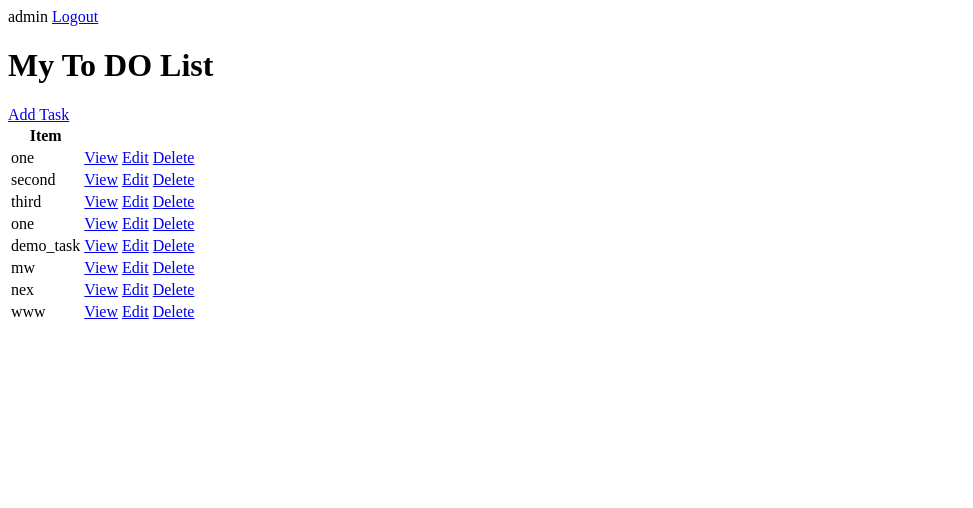
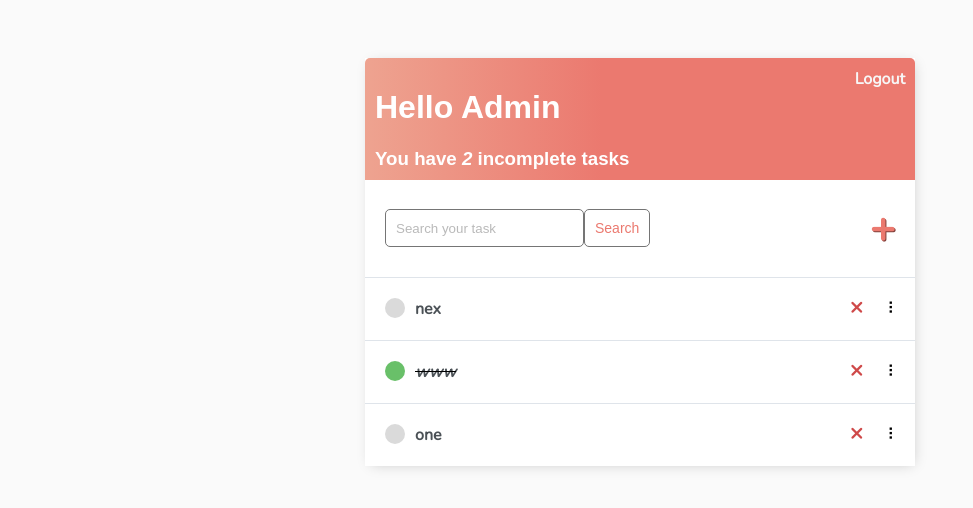
Before and after one commit to ekolodenets/todotask, a Django app: page / in a window 1280 px wide. Shown: the top 508 px of the page, without its empty margins (0-973 px from the left). Run offline with Django 4.2, Linux system fonts and the light colour scheme; a user stored in the database is signed in; data comes from the database, SQL or seed files in the repository; both versions use the stored data as it was after the commit.

Commit message:
add some cosmetic changes and finished

```diff
--- a/base/models.py
+++ b/base/models.py
@@ -13,4 +13,4 @@ class Task(models.Model):
         return self.title
 
     class Meta:
-        ordering = ['completed']
+        order_with_respect_to = 'user'
--- a/base/templates/base/task_list.html
+++ b/base/templates/base/task_list.html
@@ -1,26 +1,81 @@
-{% if request.user.is_authenticated %}
-<p>{{request.user}} <a href="{% url 'logout' %}">Logout</a></p>
-{% else %}
-<a href="{% url 'login' %}">Login</a>
-{% endif %}
+{% extends 'base/main.html' %}
+{% block content %}
+<script src="https://cdn.jsdelivr.net/npm/sortablejs@latest/Sortable.min.js"></script>
+<div class="header-bar">
+    <div>
+        <h1>Hello {{request.user|title}}</h1>
+        <h3 style="margin:0">You have <i>{{count}}</i> incomplete task{{ count|pluralize:"s" }}</h3>
+    </div>
 
-<h1>My To DO List</h1>
-<a href="{% url 'create' %}">Add Task</a>
-<table>
-    <tr>
-        <th>Item</th>
-        <th></th>
-        <th></th>
-        <th></th>
-    </tr>
+    {% if request.user.is_authenticated %}
+    <a href="{% url 'logout' %}">Logout</a> {% else %}
+    <a href="{% url 'login' %}">Login</a> {% endif %}
+</div>
+
+<div id="search-add-wrapper">
+    <form method="GET" style="display: flex;">
+        <input type='text' name='search-area' placeholder="Search your task" value="{{search_input}}">
+        <input class="button" type="submit" value='Search'>
+    </form>
+    {% if tasks|length > 0 %}
+    <a id="add-link" href="{% url 'create' %}">&#x2b;</a>
+    {% endif %}
+</div>
+<!-- Hidden form. Form submits new item positions -->
+<form style="display: none;" id="reorderForm" method="post" action="{% url 'task-reorder' %}">
+    {% csrf_token %}
+    <input type="hidden" id="positionInput" name="position">
+</form>
+
+<div id="tasklist" class="task-items-wrapper">
     {% for task in tasks %}
-    <tr>
-        <td>{{task.title}}</td>
-        <td><a href="{% url 'task' task.id %}">View</a></td>
-        <td><a href="{% url 'edit' task.id %}">Edit</a></td>
-        <td><a href="{% url 'delete' task.id %}">Delete</a></td>
-    </tr>
+    <div class="task-wrapper" data-position="{{task.pk}}">
+        <div class="task-title">
+            {% if task.completed %}
+            <div class="task-complete-icon"></div>
+            <i><s><a href="{% url 'edit' task.id %}">{{task}}</a></s></i> {% else %}
+            <div class="task-incomplete-icon"></div>
+            <a href="{% url 'edit' task.id %}">{{task}}</a> {% endif %}
+        </div>
+        <div class="task-controls">
+            <a class="delete-link" href="{% url 'delete' task.id %}">&#215;</a>
+            <span class="handle">&nbsp;&#10247;</span>
+        </div>
+    </div>
+
     {% empty %}
-        <h3>No Items</h3>
+    <div style="text-align: center; padding-bottom: 10px; line-height: 1em;">
+        <h3>No new tasks are created.</h3>
+        <h3>Create a <a style="text-decoration: none; color: #e53935;" href="{% url 'create' %}">New task</a> ! </h3>
+    </div>
     {% endfor %}
-</table>
+</div>
+
+<script>
+    var taskList = document.getElementById("tasklist");
+    var reorderForm = document.getElementById("reorderForm");
+    var positionInput = document.getElementById("positionInput");
+
+    let sortable = Sortable.create(taskList, {
+        handle: '.handle',
+        ghostClass: 'dropArea',
+        chosenClass: 'selectedTask',
+
+    });
+
+    function reordering() {
+        const rows = document.getElementsByClassName("task-wrapper");
+        let pos = [];
+        for (let row of rows) {
+            pos.push(row.dataset.position);
+        }
+        console.log(pos.join(","))
+        positionInput.value = pos.join(',');
+        reorderForm.submit();
+    }
+
+    document.ondrop = reordering
+</script>
+
+
+{% endblock content %}
--- a/base/urls.py
+++ b/base/urls.py
@@ -1,13 +1,15 @@
 from django.urls import path
-from .views import TaskList, TaskDetail, TaskCreate, TaskUpdate, TaskDelete, CustomLoginView
+from .views import TaskList, TaskDetail, TaskCreate, TaskUpdate, TaskDelete, CustomLoginView, RegisterPage, TaskReorder
 from django.contrib.auth.views import LogoutView
 urlpatterns = [
     path('login', CustomLoginView.as_view(), name='login'),
     path('logout', LogoutView.as_view(next_page='login'), name='logout'),
+    path('register', RegisterPage.as_view(), name='register'),
     path('', TaskList.as_view(), name='tasks'),
     path('task/<int:pk>/', TaskDetail.as_view(), name='task'),
     path('create/', TaskCreate.as_view(), name='create'),
     path('edit/<int:pk>/', TaskUpdate.as_view(), name='edit'),
     path('delete/<int:pk>/', TaskDelete.as_view(), name='delete'),
+    path('task-reorder/', TaskReorder.as_view(), name='task-reorder'),
 
 ]
--- a/base/views.py
+++ b/base/views.py
@@ -1,12 +1,21 @@
-from django.shortcuts import render
+from django.shortcuts import render, redirect
 from django.views.generic.list import ListView
 from django.views.generic.detail import DetailView
-from django.views.generic.edit import CreateView, UpdateView, DeleteView
+from django.views.generic.edit import CreateView, UpdateView, DeleteView, FormView
 from django.urls import reverse_lazy
 
-from django.contrib.auth.views import LoginView, LogoutView
+from django.contrib.auth.views import LoginView
+from django.contrib.auth.mixins import LoginRequiredMixin
+from django.contrib.auth.forms import UserCreationForm
+from django.contrib.auth import login
+
+# Imports for Reordering Feature
+from django.views import View
+from django.shortcuts import redirect
+from django.db import transaction
 
 from .models import Task
+from .forms import PositionForm
 
 class CustomLoginView(LoginView):
     template_name = 'base/login.html'
@@ -16,30 +25,79 @@ class CustomLoginView(LoginView):
     def get_success_url(self):
         return reverse_lazy('tasks')
 
-class TaskList(ListView):
+
+class RegisterPage(FormView):
+    template_name = 'base/register.html'
+    form_class = UserCreationForm
+    redirect_authenticated_user = True
+    success_url = reverse_lazy('tasks')
+
+    def form_valid(self, form):
+        user = form.save()
+        if user is not None:
+            login(self.request, user)
+        return super(RegisterPage, self).form_valid(form)
+
+    def get(self, *args, **kwargs):
+        if self.request.user.is_authenticated:
+            return redirect('tasks')
+        return super(RegisterPage, self).get(*args, **kwargs)
+
+class TaskList(LoginRequiredMixin, ListView):
     model = Task
     context_object_name = 'tasks'
 
+    def get_context_data(self, **kwargs):
+        context = super().get_context_data(**kwargs)
+        context['tasks'] = context['tasks'].filter(user=self.request.user)
+        context['count'] = context['tasks'].filter(completed=False).count()
 
-class TaskDetail(DetailView):
+        search_input = self.request.GET.get('search-area') or ''
+        if search_input:
+            context['tasks'] = context['tasks'].filter(
+                title__icontains=search_input
+            )
+        context['search-input'] = search_input
+
+        return context
+
+
+class TaskDetail(LoginRequiredMixin, DetailView):
     model = Task
     context_object_name = 'task'
     template_name = 'base/task.html'
 
 
-class TaskCreate(CreateView):
+class TaskCreate(LoginRequiredMixin, CreateView):
+    model = Task
+    fields = ['title', 'description', 'completed']
+    success_url = reverse_lazy('tasks')
+
+    def form_valid(self, form):
+        form.instance.user = self.request.user
+        return super(TaskCreate, self).form_valid(form)
+
+
+class TaskUpdate(LoginRequiredMixin, UpdateView):
+    model = Task
+    fields = ['title', 'description', 'completed']
+    success_url = reverse_lazy('tasks')
+
+
+class TaskDelete(LoginRequiredMixin, DeleteView):
     model = Task
     fields = '__all__'
     success_url = reverse_lazy('tasks')
 
 
-class TaskUpdate(UpdateView):
-    model = Task
-    fields = '__all__'
-    success_url = reverse_lazy('tasks')
+class TaskReorder(View):
+    def post(self, request):
+        form = PositionForm(request.POST)
 
+        if form.is_valid():
+            positionList = form.cleaned_data["position"].split(',')
 
-class TaskDelete(DeleteView):
-    model = Task
-    fields = '__all__'
-    success_url = reverse_lazy('tasks')
+            with transaction.atomic():
+                self.request.user.set_task_order(positionList)
+
+        return redirect(reverse_lazy('tasks'))
--- a/todo_list/settings.py
+++ b/todo_list/settings.py
@@ -13,6 +13,8 @@ https://docs.djangoproject.com/en/4.1/ref/settings/
 from pathlib import Path
 
 # Build paths inside the project like this: BASE_DIR / 'subdir'.
+from django.conf.global_settings import LOGIN_URL
+
 BASE_DIR = Path(__file__).resolve().parent.parent
 
 
@@ -112,6 +114,8 @@ USE_I18N = True
 
 USE_TZ = True
 
+LOGIN_URL = 'login'
+
 
 # Static files (CSS, JavaScript, Images)
 # https://docs.djangoproject.com/en/4.1/howto/static-files/
```
Also changed, not shown: base/forms.py (added, +7 -0 lines), base/templates/base/login.html (+16 -6 lines), base/templates/base/register.html (added, +25 -0 lines), base/templates/base/task_confirm_delete.html (+16 -6 lines), base/templates/base/task_form.html (+17 -7 lines), db.sqlite3.
